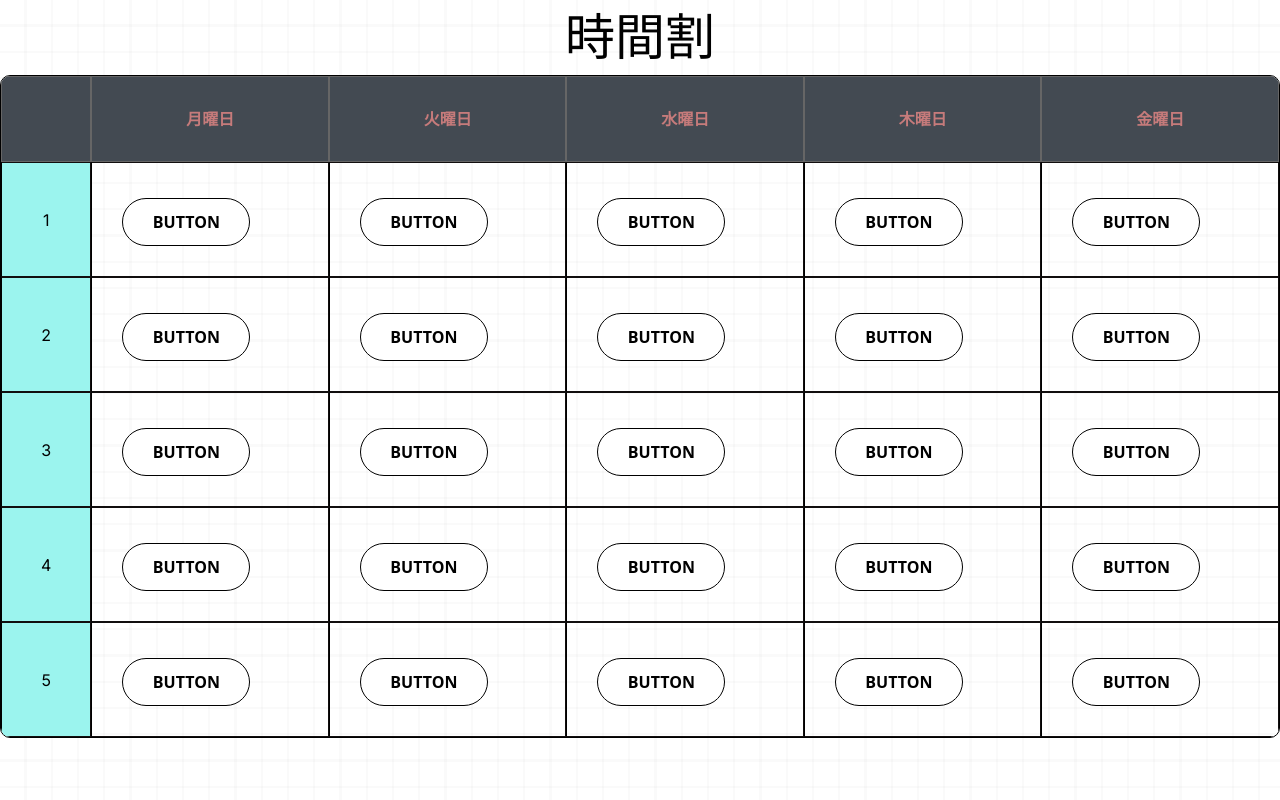
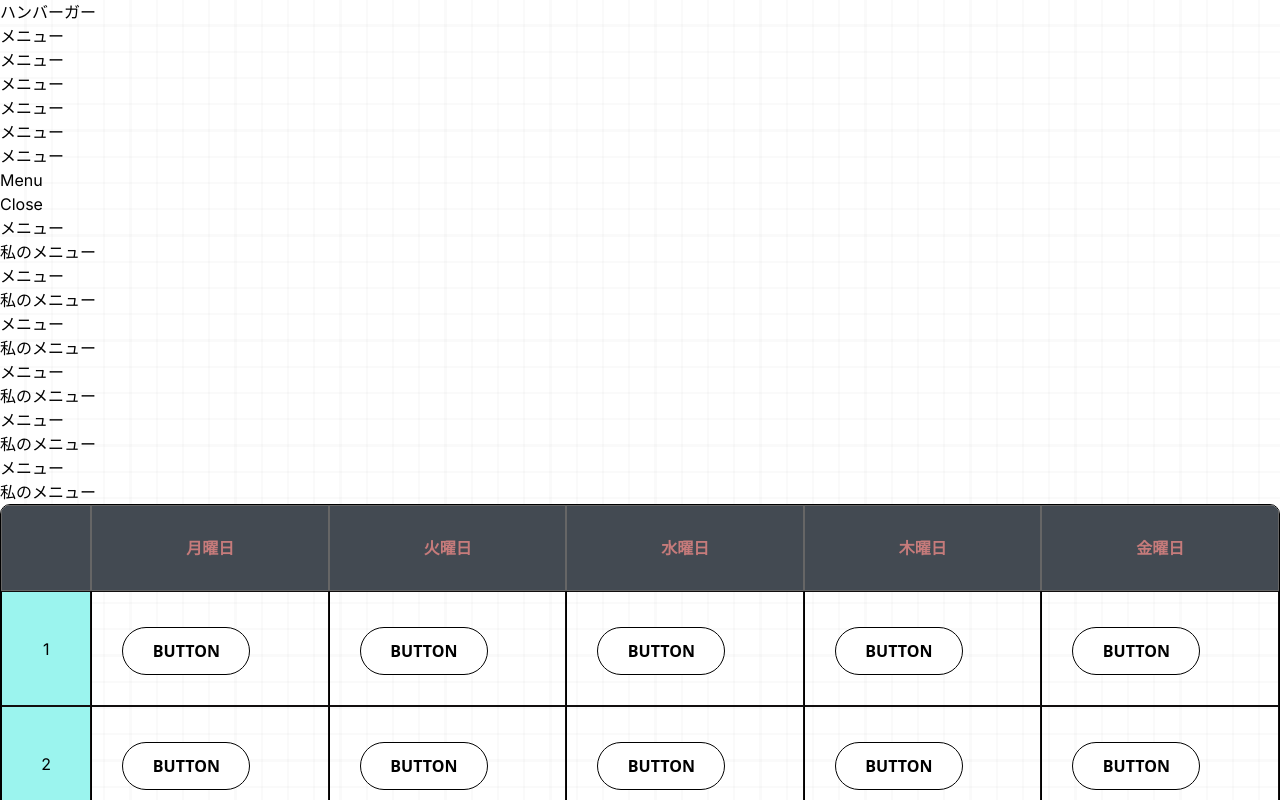
Before and after one commit to MATSUOKAAIRI/timetable, a Next.js app: page / in a window 1280 px wide. Built offline with nearby package versions, Linux system fonts and the light colour scheme.

Commit message:
ヘッダーを入れたい

```diff
--- a/src/app/page.tsx
+++ b/src/app/page.tsx
@@ -9,13 +9,15 @@
   </table>
 );
 import Home from '../components/Home';
+import Header from "../components/header/header";
 export default function MainPage() {
  return (
  <div>
   <div className="bg_pattern Paper_v2">
-
-    <h1 className="h1">時間割</h1>
-
+    <>
+  <Header>
+</Header>
+</>
     <table className="design08">
       <tbody>
         <tr>
--- /dev/null
+++ b/src/components/header/header.jsx
@@ -0,0 +1,123 @@
+'use client';
+import { useState } from 'react';
+import Link from 'next/link';
+import styles from "./header.moudule.css";
+import React from 'react';
+export default function Header (){
+
+
+<h1 className="h1">時間割</h1>
+  const [openMenu, setOpenMenu] = useState(false);
+  const menuFunction = () => {
+    setOpenMenu(!openMenu);
+  }
+  return (
+    <><React.Fragment>
+      <header id="header" className={styles.header}>
+        <div className={styles.logo}>
+          <Link href="/"legacyBehavior>
+            <a className={styles.logo}>ハンバーガー</a>
+          </Link>
+        </div>
+        <nav>
+          <ul>
+            <li>
+              <Link href="/" legacyBehavior>
+              <a>メニュー</a>
+              </Link>
+            </li>
+            <li>
+              <Link href="/" legacyBehavior>
+              <a>メニュー</a>
+              </Link>
+            </li>
+            <li>
+              <Link href="/"legacyBehavior>
+              <a>メニュー</a>
+              </Link>
+            </li>
+            <li>
+              <Link href="/"legacyBehavior>
+              <a>メニュー</a>
+              </Link>
+            </li>
+            <li>
+              <Link href="/"legacyBehavior>
+              <a>メニュー</a>
+              </Link>
+            </li>
+            <li>
+              <Link href="/"legacyBehavior>
+                <a>メニュー</a>
+              </Link>
+            </li>
+          </ul>
+        </nav>
+        <div className={styles.container}>
+          <div className={styles.humburger} onClick={() => menuFunction()}>
+            <span className={openMenu ? styles.open : undefined}></span>
+            <span className={openMenu ? styles.open : undefined}></span>
+            <p className={openMenu ? styles.open : undefined}>Menu</p>
+          </div>
+        </div>
+      </header>
+      <div className={`${styles.drawerMenu} ${openMenu ? styles.open : undefined}`}>
+        <ul>
+          <div className={styles.close} onClick={() => menuFunction()}>
+            <span></span>
+            <span></span>
+            <p>Close</p>
+          </div>
+          <li>
+            <Link href="/"legacyBehavior>
+              <a>
+                <p className={styles.mainTitle}>メニュー</p>
+                <p className={styles.subTitle}>私のメニュー</p>
+              </a>
+            </Link>
+          </li>
+          <li>
+            <Link href="/"legacyBehavior>
+            <a>
+              <p className={styles.mainTitle}>メニュー</p>
+              <p className={styles.subTitle}>私のメニュー</p>
+            </a>
+            </Link>
+          </li>
+          <li>
+            <Link href="/"legacyBehavior>
+            <a>
+              <p className={styles.mainTitle}>メニュー</p>
+              <p className={styles.subTitle}>私のメニュー</p>
+            </a>
+            </Link>
+          </li>
+          <li>
+            <Link href="/"legacyBehavior>
+            <a>
+              <p className={styles.mainTitle}>メニュー</p>
+              <p className={styles.subTitle}>私のメニュー</p>
+            </a>
+            </Link>
+          </li>
+          <li>
+            <Link href="/"legacyBehavior>
+            <a>
+              <p className={styles.mainTitle}>メニュー</p>
+              <p className={styles.subTitle}>私のメニュー</p>
+            </a>
+            </Link>
+          </li>
+          <li>
+            <Link href="/contact"legacyBehavior>
+            <a>
+              <p className={styles.mainTitle}>メニュー</p>
+              <p className={styles.subTitle}>私のメニュー</p>
+            </a>
+            </Link>
+          </li>
+        </ul>
+      </div>
+   </React.Fragment></>
+  )
+}
--- /dev/null
+++ b/src/components/header/header.moudule.css
@@ -0,0 +1,172 @@
+.header {
+    display: flex;
+    align-items: center;
+    width: 100%;
+    height: auto;
+    padding: 0 40px;
+    z-index: 50;
+    position: fixed;
+    .logo {
+      font-size: 20px;
+    }
+
+    nav {
+      margin-left: auto;
+    }
+    li {
+      display: inline-block;
+      margin-right: 15px;
+
+      &:nth-child(6) {
+        background-color: rgb(34, 35, 35);
+        color: white;
+        width: 90px;
+        padding: 5px 10px;
+        margin-right: 0;
+      }
+    }
+  }
+
+  @media (max-width: 1024px) {
+    .header {
+      position: initial;
+      nav {
+        display: none;
+      }
+    }
+  }
+
+  .humburger {
+    background-color: rgb(34, 35, 36);
+    color: white;
+    padding: 10px 5px 0 5px;
+    display: none;
+    cursor: pointer;
+    position: fixed;
+    top: 20px;
+    right: 40px;
+    span {
+      background-color: white;
+      width: 30px;
+      height: 1px;
+      display: block;
+      margin-bottom: 7px;
+      &:nth-child(1) {
+        width: 20px;
+        margin-left: 10px;
+      }
+    }
+    p {
+      font-size: 13px;
+      margin-top: -4px;
+      margin-bottom: 5px;
+    }
+  }
+  .drawerMenu {
+    width: 0;
+    color: white;
+    background-color: rgb(34, 35, 36);
+
+    transition: 0.5s;
+    height: 0;
+    opacity: 0;
+    z-index: -100;
+    &.open {
+      height: 100vh;
+      opacity: 1;
+      z-index: 100;
+    }
+  }
+
+  @media (max-width: 1024px) {
+    .header {
+      padding: 0 20px;
+      .logo {
+        margin-top: 25px;
+      }
+    }
+    .container {
+      margin: 0 0 0 auto;
+      .humburger {
+        display: block;
+      }
+    }
+    .drawerMenu {
+      width: 100%;
+      position: fixed;
+      top: 0;
+      ul {
+        width: 90%;
+        margin: 0 auto;
+        li {
+          margin-bottom: 25px;
+          opacity: 0.8;
+          font-family: "Josefin Sans", sans-serif;
+          font-weight: 200;
+        }
+      }
+    }
+    .mobileLogo {
+      width: 250px;
+      height: 80px;
+      display: inline-block;
+      position: absolute;
+      top: 0px;
+    }
+    .mainTitle {
+      font-size: 28px;
+      margin-bottom: 5px;
+      letter-spacing: 2px;
+    }
+    .subTitle {
+      font-size: 15px;
+    }
+    .close {
+      cursor: pointer;
+      margin-top: 28px;
+      padding-right: 5px;
+      span {
+        background-color: white;
+        width: 30px;
+        height: 1px;
+        display: block;
+        margin-bottom: 10px;
+        margin: 0 0 10px auto;
+        &:first-child {
+          transform: translateY(6px) rotate(150deg);
+        }
+        &:nth-child(2) {
+          transform: translateY(-6px) rotate(-150deg);
+          margin-bottom: 0;
+        }
+      }
+      p {
+        text-align: right;
+        font-size: 11px;
+        padding-right: 1px;
+      }
+    }
+  }
+  @media (max-width: 600px) {
+    .header {
+      padding: 0 20px;
+    }
+    .humburger {
+      top: 15px;
+      right: 20px;
+    }
+    .mobileLogo {
+      width: 190px;
+      height: 60px;
+      top: 10px;
+    }
+  }
+  @media (max-width: 340px) {
+    .header {
+      padding: 0 10px;
+      .logo {
+        width: 170px;
+        height: 60px;
+      }
+    }
+  }
```
